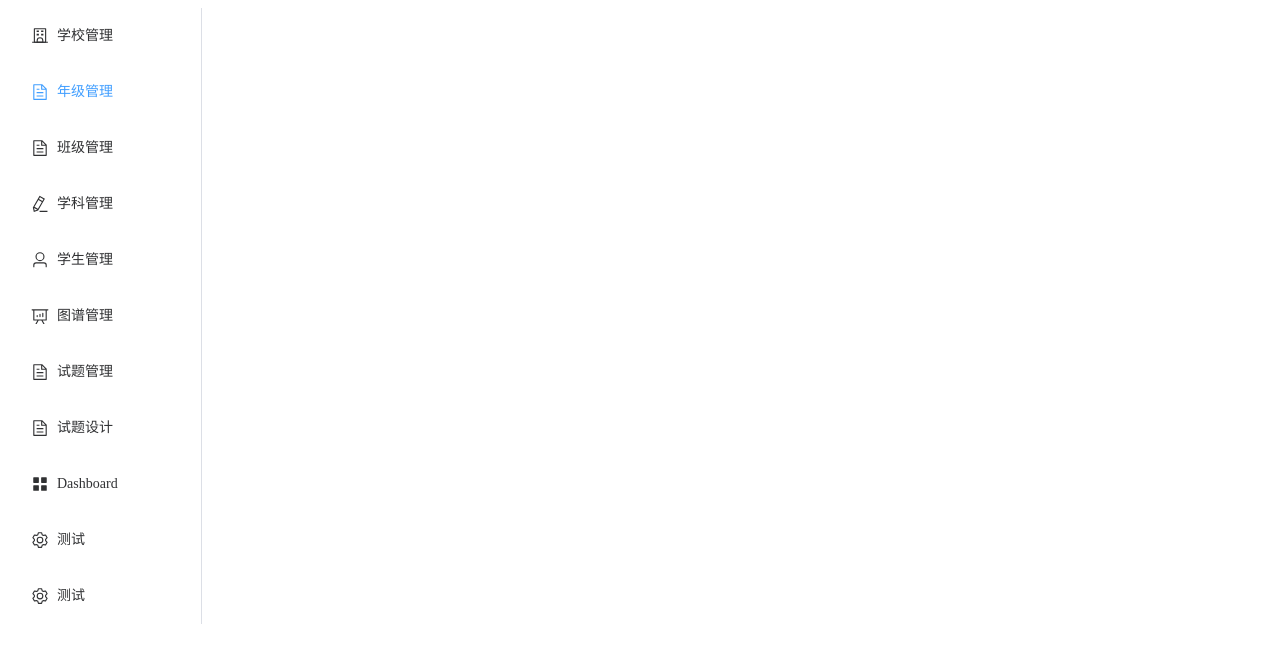
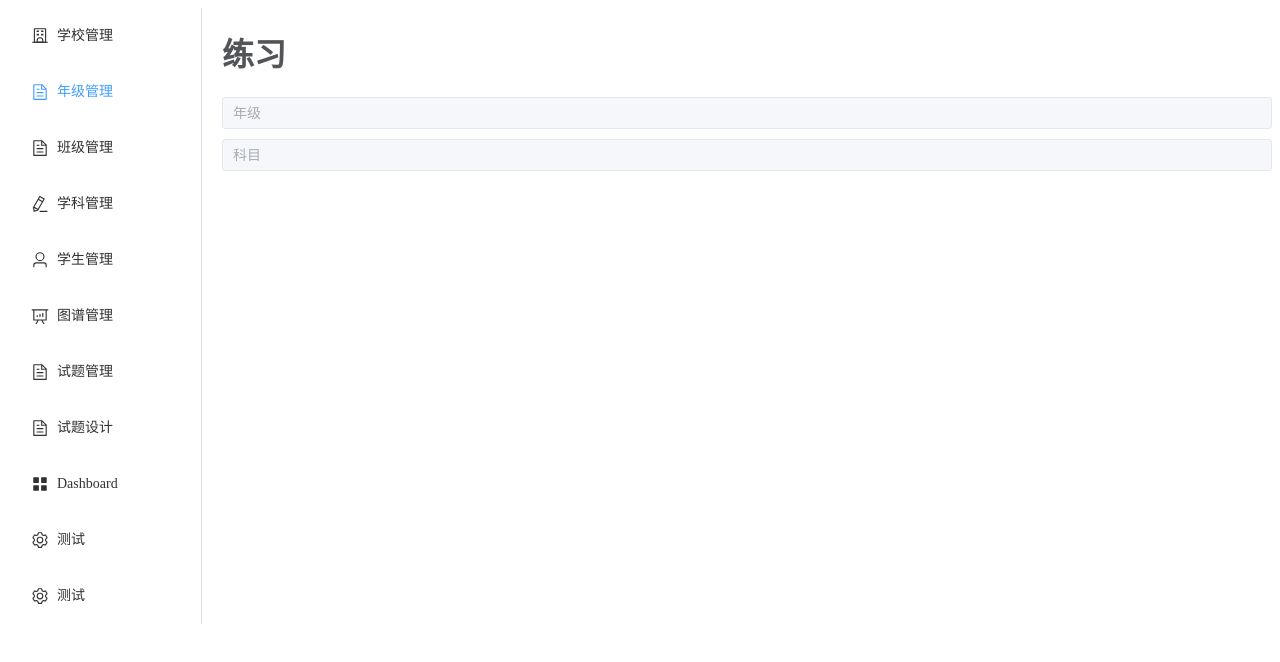
Before and after one commit to digitalboy/mathgpt_frontend_admin, a Vue app: page /admin/student/doquesitons in a window 1280 px wide. Shown: the top 662 px of the page. Built offline with nearby package versions, Linux system fonts and the light colour scheme; sample sign-in values are in the browser's storage.

Commit message:
new file:   src/components/NodesBySearch.vue 	modified:   src/components/SideMenu.vue 	modified:   src/router/index.ts 	modified:   src/services/graphService.ts 	modified:   src/stores/graphStore.ts 	new file:   src/views/student/DoQuestions.vue

```diff
--- /dev/null
+++ b/src/components/NodesBySearch.vue
@@ -0,0 +1,62 @@
+<!-- components/NodesBySearch.vue -->
+<template>
+    <div>
+        <!-- 输入框仅用于显示当前学生的年级和科目，不允许编辑 -->
+        <el-input v-model="grade" placeholder="年级" disabled></el-input>
+        <el-input v-model="subject" placeholder="科目" disabled></el-input>
+        <el-radio-group class="radio-group" v-model="selectedNodeId" @change="handleNodeChange">
+            <el-radio v-for="node in nodes" :key="node.properties.uuid" :label="node.properties.node_name"
+                class="radio-item">
+                {{ node.properties.node_name }}
+            </el-radio>
+        </el-radio-group>
+    </div>
+</template>
+
+<script setup lang="ts">
+import { ref, onMounted, computed } from 'vue';
+import { useGraphStore } from '@/stores/graphStore';
+import { useStudentStore } from '@/stores/studentStore';
+
+const graphStore = useGraphStore();
+const studentStore = useStudentStore();
+
+const selectedNodeId = ref('');
+
+// 在组件加载时根据当前登录学生的年级和科目进行搜索
+onMounted(async () => {
+    console.log(studentStore.currentStudent)
+    // 在这进行非空检查
+    if (studentStore.currentStudent) {
+        console.log(studentStore.currentStudent)
+        const { grade_name, class_name } = studentStore.currentStudent;
+        if (grade_name && class_name) { // 确保grade_name和class_name都不是undefined
+            await graphStore.searchNodes(grade_name, class_name);
+        }
+    }
+});
+
+// 使用计算属性来访问学生的年级和科目信息
+const grade = computed(() => studentStore.currentStudent?.grade_name);
+const subject = computed(() => studentStore.currentStudent?.class_name);
+
+// 节点选择变化处理函数
+const handleNodeChange = (newNodeId: string) => {
+    // 处理节点的选择变化
+};
+
+// 使用计算属性来获取节点列表，确保它是响应式的
+const nodes = computed(() => graphStore.nodes);
+
+</script>
+
+<style scoped>
+.radio-group,
+.el-input {
+    margin-bottom: 10px;
+}
+
+.radio-item {
+    /* 调整布局，使其更适合你的UI设计 */
+}
+</style>
--- a/src/components/SideMenu.vue
+++ b/src/components/SideMenu.vue
@@ -75,6 +75,12 @@
                 <el-icon><icon-menu /></el-icon>
                 <span>我的记录</span>
             </el-menu-item>
+
+            <el-menu-item index="101" @click="goToRoute('DoQuestions')">
+                <el-icon><icon-menu /></el-icon>
+                <span>测试练习</span>
+            </el-menu-item>
+
         </template>
         <el-menu-item index="10" @click="goToRoute('Test')">
             <el-icon>
--- a/src/router/index.ts
+++ b/src/router/index.ts
@@ -81,6 +81,12 @@ const routes: Array<RouteRecordRaw> = [
     component: () => import('@/views/student/Dashboard.vue'),
     meta: { requiresAuth: true }
   },
+  {
+    path: '/student/doquesitons',
+    name: 'DoQuestions',
+    component: () => import('@/views/student/DoQuestions.vue'),
+    meta: { requiresAuth: true }
+  },
 ];
 
 const router = createRouter({
--- a/src/services/graphService.ts
+++ b/src/services/graphService.ts
@@ -51,6 +51,7 @@ export class GraphService extends BaseService {
         try {
             const response = await this.axiosInstance.get<Node[]>('/graph/search_nodes', { params: { grade, subject } });
             console.log('节点搜索成功！');
+            console.log(response.data);
             return response.data;
         } catch (error) {
             console.error('节点搜索失败：', error);
--- a/src/stores/graphStore.ts
+++ b/src/stores/graphStore.ts
@@ -7,7 +7,7 @@ export const useGraphStore = defineStore('graph', {
         nodes: [] as Node[],
         edges: [] as Edge[],
         currentNode: null as Node | null,
-        currentEdge: null as Edge | null
+        currentEdge: null as Edge | null,
     }),
     getters: {
         currentNodeDetails: (state) => state.currentNode,
@@ -38,6 +38,19 @@ export const useGraphStore = defineStore('graph', {
             }
         },
 
+        async searchNodes(grade?: string, subject?: string) {
+            try {
+                const nodesData = await GraphService.searchNodes(grade, subject);
+                console.log(grade,subject)
+                console.log('nodesData:', nodesData);
+                if (nodesData) {
+                this.nodes = nodesData;
+            }
+            } catch (error) {
+                console.error('Failed to search nodes:', error);
+            }
+        },
+
         async addNodesAndEdges(nodes: Node[], edges: Edge[]) {
             try {
                 const graphData = await GraphService.addNodesAndEdges({ nodes, edges });
@@ -63,6 +76,8 @@ export const useGraphStore = defineStore('graph', {
                 console.error('Failed to update nodes and edges:', error);
             }
         },
+
+
         async deleteNode(uuid: string) {
             try {
                 const response = await GraphService.deleteNode(uuid);
--- /dev/null
+++ b/src/views/student/DoQuestions.vue
@@ -0,0 +1,15 @@
+<!-- src/views/Grades.vue -->
+<template>
+    <div>
+        <h1>练习</h1>
+        <NodesBySearch />
+
+    </div>
+</template>
+
+<script setup lang="ts">
+import NodesBySearch from '@/components/NodesBySearch.vue';
+
+</script>
+
+<style scoped></style>
```
